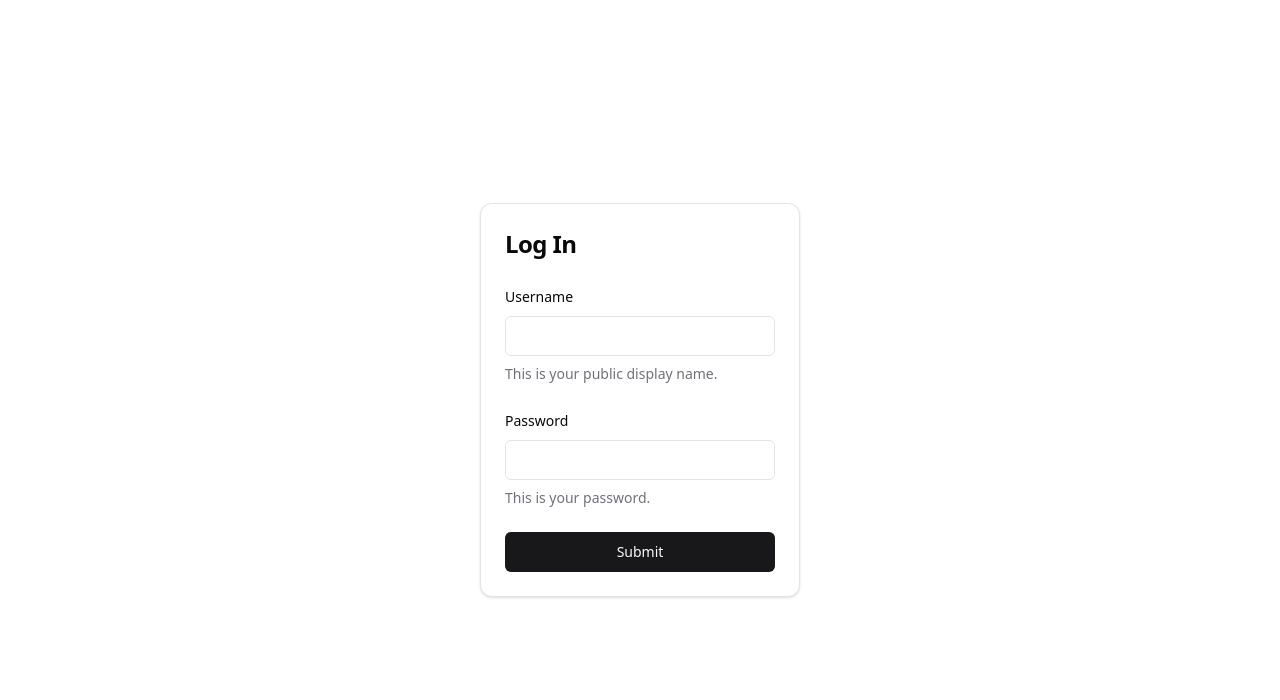
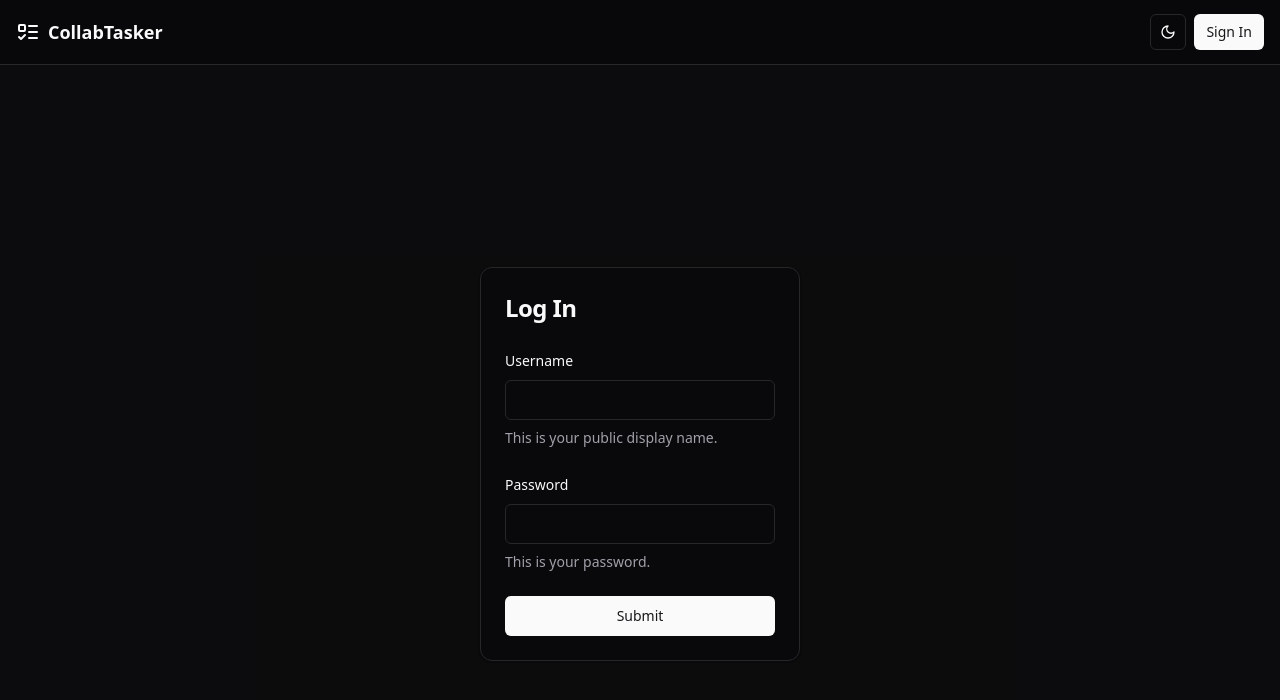
Before and after one commit to VulpesVulpes825/collabtasker, a React (Vite) app in the folder frontend/: page /login in a window 1280 px wide. Shown: the top 700 px of the page. Built offline with nearby package versions, Linux system fonts and the light colour scheme.

Commit message:
feat(theme-toggle): add dark mode theme toggle (#50)

```diff
--- /dev/null
+++ b/frontend/src/components/custom/theme-provider.tsx
@@ -0,0 +1,73 @@
+import { createContext, useContext, useEffect, useState } from "react";
+
+type Theme = "dark" | "light" | "system";
+
+interface ThemeProviderProps {
+  children: React.ReactNode;
+  defaultTheme?: Theme;
+  storageKey?: string;
+}
+
+interface ThemeProviderState {
+  theme: Theme;
+  setTheme: (theme: Theme) => void;
+}
+
+const initialState: ThemeProviderState = {
+  theme: "system",
+  setTheme: () => null,
+};
+
+const ThemeProviderContext = createContext<ThemeProviderState>(initialState);
+
+export function ThemeProvider({
+  children,
+  defaultTheme = "system",
+  storageKey = "vite-ui-theme",
+  ...props
+}: ThemeProviderProps) {
+  const [theme, setTheme] = useState<Theme>(
+    () => (localStorage.getItem(storageKey) as Theme) || defaultTheme,
+  );
+
+  useEffect(() => {
+    const root = window.document.documentElement;
+
+    root.classList.remove("light", "dark");
+
+    if (theme === "system") {
+      const systemTheme = window.matchMedia("(prefers-color-scheme: dark)")
+        .matches
+        ? "dark"
+        : "light";
+
+      root.classList.add(systemTheme);
+      return;
+    }
+
+    root.classList.add(theme);
+  }, [theme]);
+
+  const value = {
+    theme,
+    setTheme: (theme: Theme) => {
+      localStorage.setItem(storageKey, theme);
+      setTheme(theme);
+    },
+  };
+
+  return (
+    <ThemeProviderContext.Provider {...props} value={value}>
+      {children}
+    </ThemeProviderContext.Provider>
+  );
+}
+
+export const useTheme = () => {
+  const context = useContext(ThemeProviderContext);
+
+  if (context === undefined)
+    throw new Error("useTheme must be used within a ThemeProvider");
+
+  return context;
+};
--- /dev/null
+++ b/frontend/src/components/custom/theme-toggle.tsx
@@ -0,0 +1,20 @@
+import { Button } from "@/components/ui/button.tsx";
+import { Moon, Sun } from "lucide-react";
+import { useTheme } from "@/components/custom/theme-provider";
+
+export function ThemeToggle() {
+  const { setTheme, theme } = useTheme();
+
+  return (
+    <Button
+      variant="ghost"
+      size="icon"
+      className="h-9 w-9 rounded-md border"
+      onClick={() => setTheme(theme === "light" ? "dark" : "light")}
+    >
+      <Sun className="h-4 w-4 rotate-0 scale-100 transition-all dark:-rotate-90 dark:scale-0" />
+      <Moon className="absolute h-4 w-4 rotate-90 scale-0 transition-transform dark:rotate-0 dark:scale-100" />
+      <span className="sr-only">Toggle theme</span>
+    </Button>
+  );
+}
--- a/frontend/src/components/layout/header.tsx
+++ b/frontend/src/components/layout/header.tsx
@@ -0,0 +1,39 @@
+import { Link } from "react-router-dom";
+import { ThemeToggle } from "@/components/custom/theme-toggle.tsx";
+import { ListTodo } from "lucide-react";
+import { cn } from "@/components/lib/utils";
+import AuthService from "@/helper/authentication";
+import { Button } from "@/components/ui/button";
+
+export default function Header() {
+  return (
+    <div className="supports-backdrop-blur:bg-background/60 fixed left-0 right-0 top-0 z-20 border-b bg-background/95 backdrop-blur">
+      <nav className="flex h-16 items-center justify-between px-4">
+        <Link
+          to={"/"}
+          className="hidden items-center justify-between gap-2 md:flex"
+        >
+          <ListTodo className="h-6 w-6" />
+          <h1 className="text-lg font-semibold">CollabTasker</h1>
+        </Link>
+        <div className={cn("block md:!hidden")}>{/*<MobileSidebar />*/}</div>
+
+        <div className="flex items-center gap-2">
+          <ThemeToggle />
+          {AuthService.isLoggedIn() ? (
+            <p>Logged in</p>
+          ) : (
+            <Button
+              size="sm"
+              onClick={() => {
+                <Link to="/login" />;
+              }}
+            >
+              Sign In
+            </Button>
+          )}
+        </div>
+      </nav>
+    </div>
+  );
+}
--- /dev/null
+++ b/frontend/src/components/layout/index.tsx
@@ -0,0 +1,15 @@
+import Header from "@/components/layout/header";
+import { Outlet } from "react-router-dom";
+
+export default function Layout() {
+  return (
+    <>
+      <Header />
+      <div className="flex h-screen border-collapse overflow-hidden">
+        <main className="flex-1 overflow-y-auto overflow-x-hidden pt-16 bg-secondary/10 pb-1">
+          <Outlet />
+        </main>
+      </div>
+    </>
+  );
+}
--- a/frontend/src/components/pages/board-page.tsx
+++ b/frontend/src/components/pages/board-page.tsx
@@ -1,5 +1,5 @@
 import { useLoaderData } from "react-router-dom";
-import TodoItem from "@/components/ui/todo-item";
+import TodoItem from "@/components/custom/todo-item.tsx";
 import { Plus } from "lucide-react";
 import {
   Card,
@@ -11,8 +11,8 @@ import {
 import { Input } from "@/components/ui/input";
 import { Button } from "@/components/ui/button";
 import { useState } from "react";
-import BoardService from "../../helper/board-service.ts";
-import ItemService from "../../helper/item-service.ts";
+import BoardService from "@/helper/board-service.ts";
+import ItemService from "@/helper/item-service.ts";
 
 export default function BoardPage() {
   const data = useLoaderData();
--- a/frontend/src/main.tsx
+++ b/frontend/src/main.tsx
@@ -12,13 +12,15 @@ import {
 } from "./components/pages";
 import { PrivateRoutes, PublicRoutes } from "./route";
 import BoardService from "./helper/board-service.ts";
+import Layout from "@/components/layout";
+import { ThemeProvider } from "@/components/custom/theme-provider";
 
 const router = createBrowserRouter([
   {
     path: "/",
-    element: <h1>Hello World.</h1>,
+    element: <Layout />,
     errorElement: <ErrorPage />,
-  },
+    children: [
       {
         element: <PublicRoutes />,
         children: [
@@ -50,7 +52,8 @@ const router = createBrowserRouter([
               return BoardService.getBoard(params.id);
             },
             element: <BoardPage />,
-        errorElement: <ErrorPage />,
+          },
+        ],
       },
     ],
   },
@@ -58,6 +61,8 @@ const router = createBrowserRouter([
 
 ReactDOM.createRoot(document.getElementById("root")!).render(
   <React.StrictMode>
+    <ThemeProvider defaultTheme="dark" storageKey="vite-ui-theme">
       <RouterProvider router={router} />
+    </ThemeProvider>
   </React.StrictMode>,
 );
```
Also changed, not shown: frontend/src/components/custom/todo-item.tsx (renamed from frontend/src/components/ui/todo-item.tsx, +6 -6 lines). Lines whose indentation alone changed are shown as unchanged.
